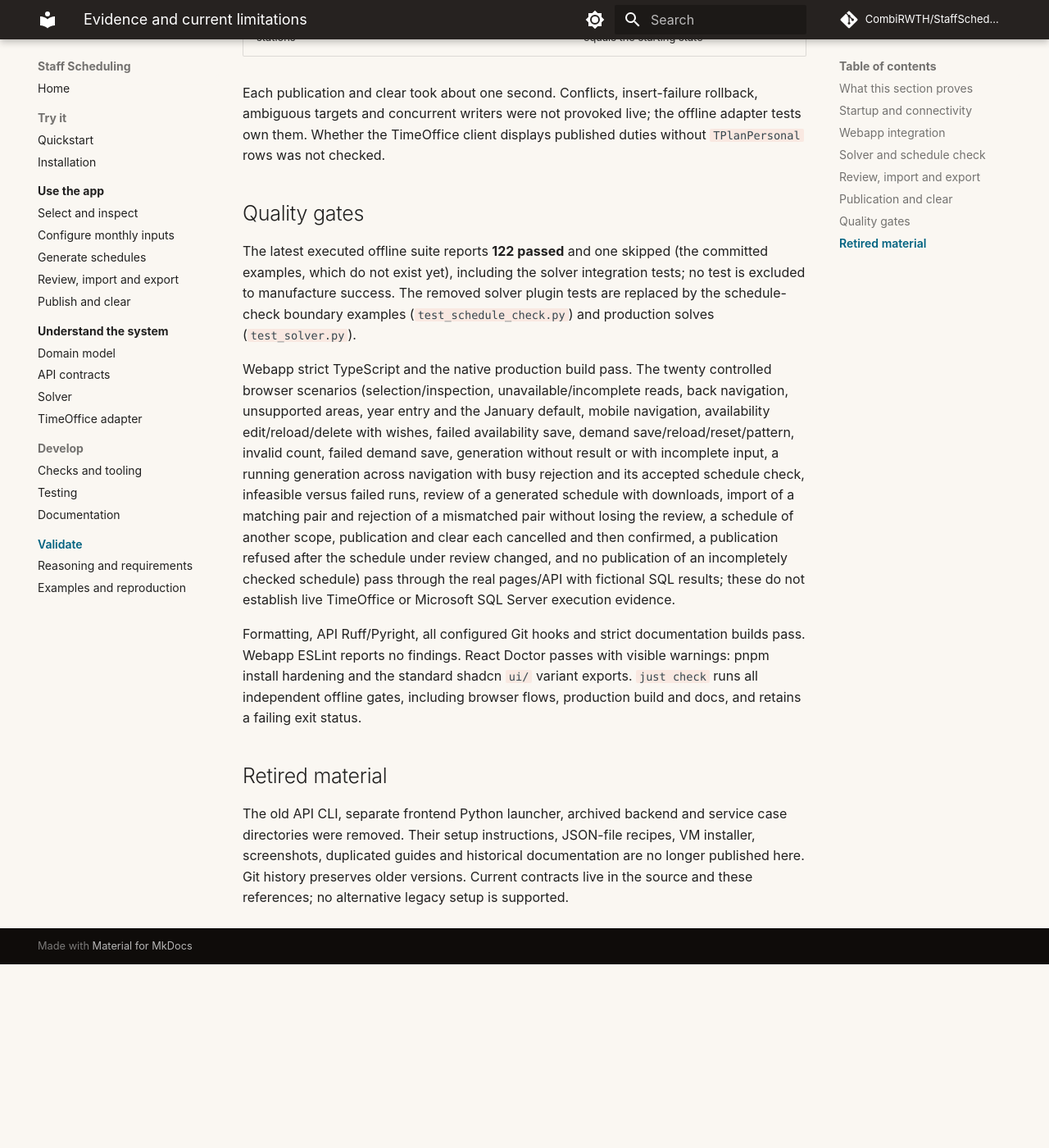
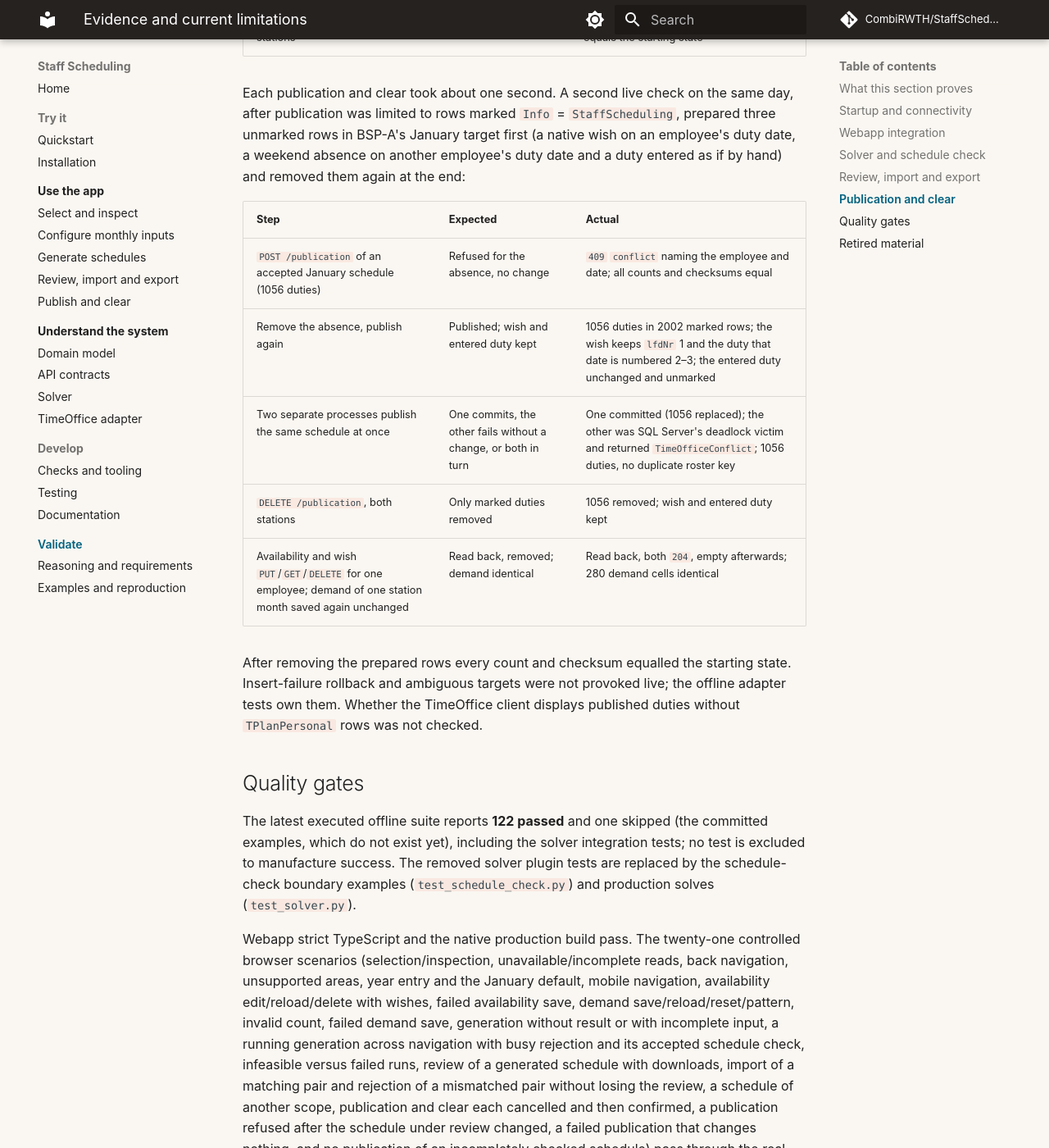
Before and after one commit to CombiRWTH/StaffScheduling, an MkDocs documentation site: the page built from docs/source/validation/index.md, in a window 1280 px wide and 1400 px high, scrolled down 4509 px. Shown: the whole window at 82% size. Built offline with MkDocs 1.6.1 and Material for MkDocs 9.7.7, drawn with Linux system fonts in a browser that asks for light colours; comment, search, counter and statistics services are not loaded; before the commit the page ends 5685 px from its top, so only the background shows below that; some of the changed text lies outside the part shown.

Commit message:
docs: add the live check of marked output, conflicts and concurrent writers

```diff
--- a/docs/source/validation/index.md
+++ b/docs/source/validation/index.md
@@ -67,13 +67,23 @@ Publication writes the accepted schedule under review into the stations' target
 | Webapp **Prüfen**, both stations: publication cancelled, then confirmed | Committed and read back                               | _Veröffentlicht: 1051 Dienste geschrieben und gelesen, 445 bisherige ersetzt_                   |
 | `DELETE /publication`, both stations                                    | Targets empty again                                   | 1051 removed; every count and checksum equals the starting state                                |
 
-Each publication and clear took about one second. Conflicts, insert-failure rollback, ambiguous targets and concurrent writers were not provoked live; the offline adapter tests own them. Whether the TimeOffice client displays published duties without `TPlanPersonal` rows was not checked.
+Each publication and clear took about one second. A second live check on the same day, after publication was limited to rows marked `Info` = `StaffScheduling`, prepared three unmarked rows in BSP-A's January target first (a native wish on an employee's duty date, a weekend absence on another employee's duty date and a duty entered as if by hand) and removed them again at the end:
+
+| Step                                                                                                           | Expected                                                       | Actual                                                                                                                                            |
+| -------------------------------------------------------------------------------------------------------------- | -------------------------------------------------------------- | ------------------------------------------------------------------------------------------------------------------------------------------------- |
+| `POST /publication` of an accepted January schedule (1056 duties)                                              | Refused for the absence, no change                             | `409` `conflict` naming the employee and date; all counts and checksums equal                                                                     |
+| Remove the absence, publish again                                                                              | Published; wish and entered duty kept                          | 1056 duties in 2002 marked rows; the wish keeps `lfdNr` 1 and the duty that date is numbered 2–3; the entered duty unchanged and unmarked         |
+| Two separate processes publish the same schedule at once                                                       | One commits, the other fails without a change, or both in turn | One committed (1056 replaced); the other was SQL Server's deadlock victim and returned `TimeOfficeConflict`; 1056 duties, no duplicate roster key |
+| `DELETE /publication`, both stations                                                                           | Only marked duties removed                                     | 1056 removed; wish and entered duty kept                                                                                                          |
+| Availability and wish `PUT`/`GET`/`DELETE` for one employee; demand of one station month saved again unchanged | Read back, removed; demand identical                           | Read back, both `204`, empty afterwards; 280 demand cells identical                                                                               |
+
+After removing the prepared rows every count and checksum equalled the starting state. Insert-failure rollback and ambiguous targets were not provoked live; the offline adapter tests own them. Whether the TimeOffice client displays published duties without `TPlanPersonal` rows was not checked.
 
 ## Quality gates
 
 The latest executed offline suite reports **122 passed** and one skipped (the committed examples, which do not exist yet), including the solver integration tests; no test is excluded to manufacture success. The removed solver plugin tests are replaced by the schedule-check boundary examples (`test_schedule_check.py`) and production solves (`test_solver.py`).
 
-Webapp strict TypeScript and the native production build pass. The twenty controlled browser scenarios (selection/inspection, unavailable/incomplete reads, back navigation, unsupported areas, year entry and the January default, mobile navigation, availability edit/reload/delete with wishes, failed availability save, demand save/reload/reset/pattern, invalid count, failed demand save, generation without result or with incomplete input, a running generation across navigation with busy rejection and its accepted schedule check, infeasible versus failed runs, review of a generated schedule with downloads, import of a matching pair and rejection of a mismatched pair without losing the review, a schedule of another scope, publication and clear each cancelled and then confirmed, a publication refused after the schedule under review changed, and no publication of an incompletely checked schedule) pass through the real pages/API with fictional SQL results; these do not establish live TimeOffice or Microsoft SQL Server execution evidence.
+Webapp strict TypeScript and the native production build pass. The twenty-one controlled browser scenarios (selection/inspection, unavailable/incomplete reads, back navigation, unsupported areas, year entry and the January default, mobile navigation, availability edit/reload/delete with wishes, failed availability save, demand save/reload/reset/pattern, invalid count, failed demand save, generation without result or with incomplete input, a running generation across navigation with busy rejection and its accepted schedule check, infeasible versus failed runs, review of a generated schedule with downloads, import of a matching pair and rejection of a mismatched pair without losing the review, a schedule of another scope, publication and clear each cancelled and then confirmed, a publication refused after the schedule under review changed, a failed publication that changes nothing, and no publication of an incompletely checked schedule) pass through the real pages/API with fictional SQL results; these do not establish live TimeOffice or Microsoft SQL Server execution evidence.
 
 Formatting, API Ruff/Pyright, all configured Git hooks and strict documentation builds pass. Webapp ESLint reports no findings. React Doctor passes with visible warnings: pnpm install hardening and the standard shadcn `ui/` variant exports. `just check` runs all independent offline gates, including browser flows, production build and docs, and retains a failing exit status.
 
```
